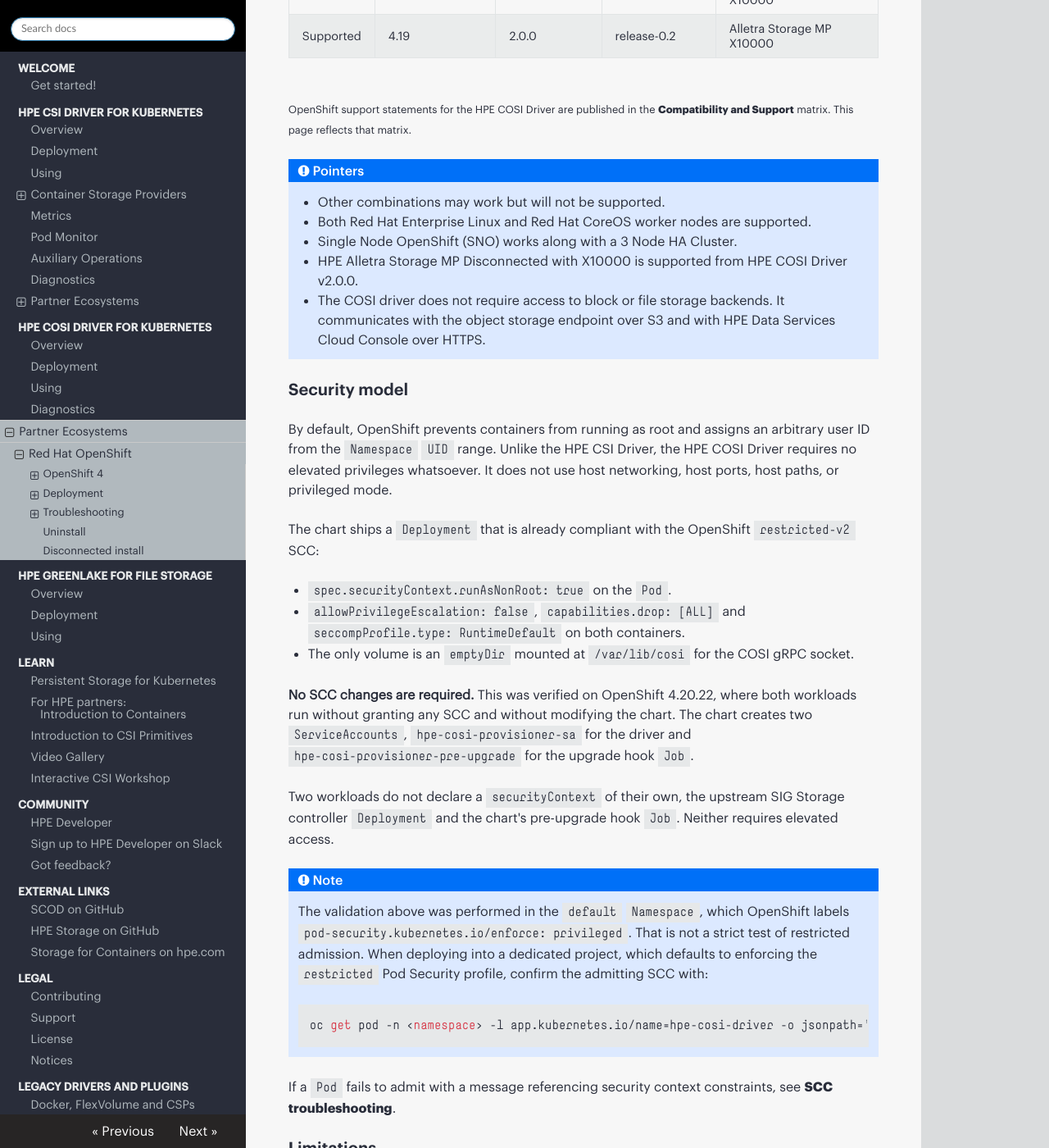
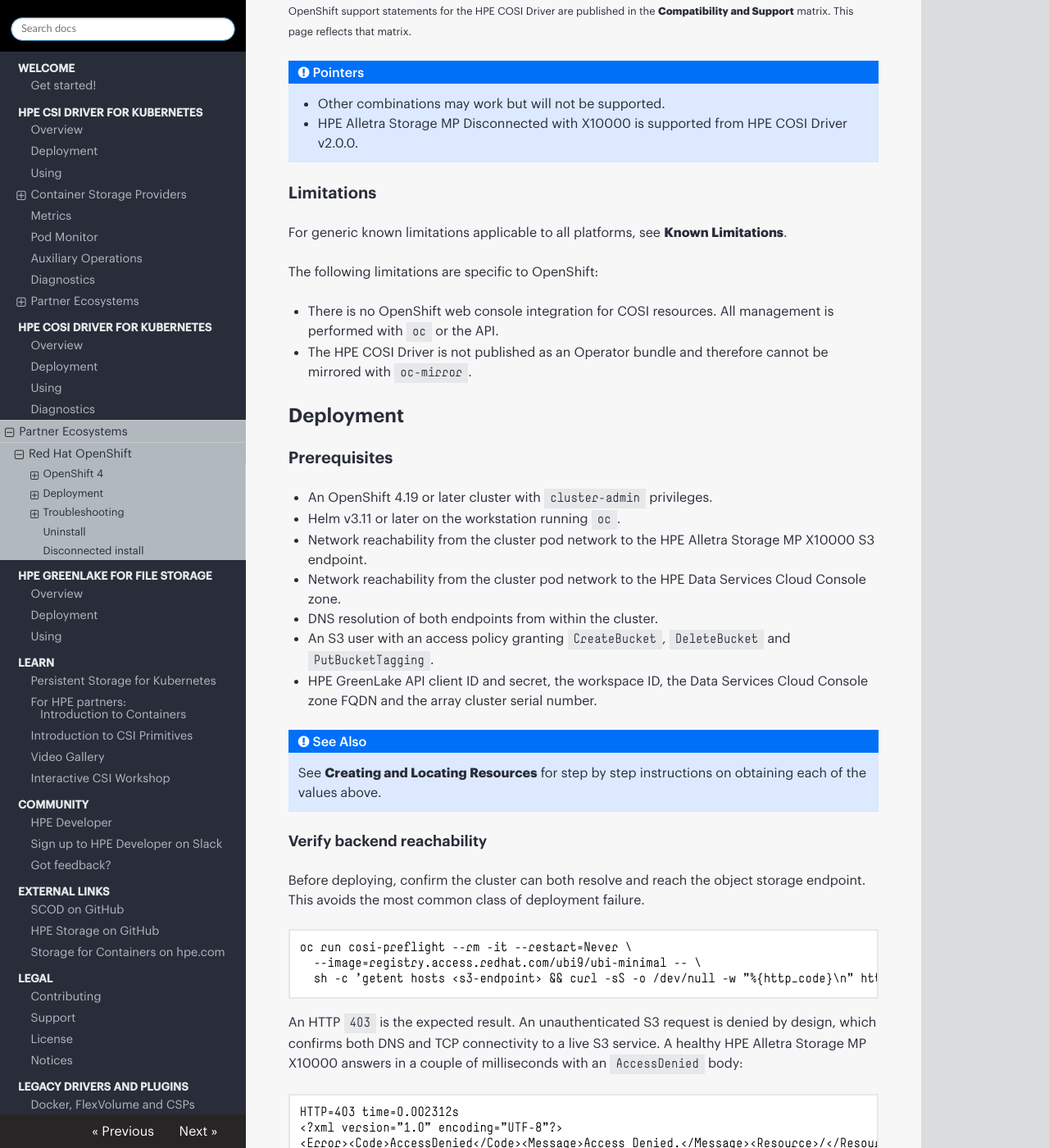
Before and after one commit to hpe-storage/scod, an MkDocs documentation site: the page built from docs/cosi_driver/partners/redhat_openshift/index.md, in a window 1280 px wide and 1400 px high, scrolled down 1493 px. Shown: the whole window at 82% size. Built offline with MkDocs 1.6.1, drawn with Linux system fonts in a browser that asks for light colours; nearby versions of some CDN libraries; some of the changed text lies outside the part shown.

Commit message:
Address review comments from partner ecosystem
Signed-off-by: Vivek Vishnu Narayanan <vivek-vishnu.narayanan@hpe.com>

```diff
--- a/docs/cosi_driver/partners/redhat_openshift/index.md
+++ b/docs/cosi_driver/partners/redhat_openshift/index.md
@@ -1,24 +1,23 @@
 # Overview
-HPE and Red Hat have a long standing partnership to provide jointly supported software, platform and services with the absolute best customer experience in the industry.
 
-Red Hat OpenShift uses open source Kubernetes and various other components to deliver a PaaS experience that benefits both developers and operations. This page serves as the authoritative source for deploying the HPE COSI Driver for Kubernetes on Red Hat OpenShift.
+HPE and Red Hat have a long standing partnership to deliver enterprise software on the Red Hat OpenShift platform. The HPE COSI Driver for Kubernetes is supported by HPE on Red Hat OpenShift.
 
 [TOC]
 
 ## OpenShift 4
 
-The HPE COSI Driver is deployed using the [Helm chart](https://artifacthub.io/packages/helm/hpe-storage/hpe-cosi-driver) published on Artifact Hub, alongside the upstream SIG Storage Container Object Storage Interface (COSI) controller and `CRDs`.
+The HPE COSI Driver is deployed using the [Helm chart](https://artifacthub.io/packages/helm/hpe-storage/hpe-cosi-driver) published on Artifact Hub, alongside the upstream SIG Storage Container Object Storage Interface (COSI) controller and `CRDs`. Refer to the [Deployment](../../deployment.md) page for installation instructions, [adding a storage backend](../../deployment.md#add_an_hpe_storage_backend), and the [Using](../../using.md) page for COSI resource configuration.
 
 !!! important
     Container Object Storage Interface (COSI) is a Kubernetes SIG Storage project and the `objectstorage.k8s.io` API is at `v1alpha1`. The API is subject to change between releases. Evaluate accordingly before using in production.
 
-### Tested combinations
+### Supported combinations
 
-| Status        | Red Hat OpenShift | HPE COSI Driver | SIG Storage COSI | Container Storage Providers |
-| ------------- | ----------------- | --------------- | ---------------- | --------------------------- |
-| Supported     | 4.21              | 2.0.0           | release-0.2      | Alletra Storage MP X10000   |
-| Supported     | 4.20              | 2.0.0           | release-0.2      | Alletra Storage MP X10000   |
-| Supported     | 4.19              | 2.0.0           | release-0.2      | Alletra Storage MP X10000   |
+| Status        | Red Hat OpenShift | Container Storage Providers |
+| ------------- | ----------------- | --------------------------- |
+| Supported     | 4.21              | Alletra Storage MP X10000   |
+| Supported     | 4.20              | Alletra Storage MP X10000   |
+| Supported     | 4.19              | Alletra Storage MP X10000   |
 
 <small>
  <br />OpenShift support statements for the HPE COSI Driver are published in the [Compatibility and Support](../../index.md#compatibility_and_support) matrix. This page reflects that matrix.
@@ -26,40 +25,16 @@
 
 !!! seealso "Pointers"
     - Other combinations may work but will not be supported.
-    - Both Red Hat Enterprise Linux and Red Hat CoreOS worker nodes are supported.
-    - Single Node OpenShift (SNO) works along with a 3 Node HA Cluster.
     - HPE Alletra Storage MP Disconnected with X10000 is supported from HPE COSI Driver v2.0.0.
-    - The COSI driver does not require access to block or file storage backends. It communicates with the object storage endpoint over S3 and with HPE Data Services Cloud Console over HTTPS.
-
-### Security model
-
-By default, OpenShift prevents containers from running as root and assigns an arbitrary user ID from the `Namespace` `UID` range. Unlike the HPE CSI Driver, the HPE COSI Driver requires no elevated privileges whatsoever. It does not use host networking, host ports, host paths, or privileged mode.
-
-The chart ships a `Deployment` that is already compliant with the OpenShift `restricted-v2` SCC:
-
-- `spec.securityContext.runAsNonRoot: true` on the `Pod`.
-- `allowPrivilegeEscalation: false`, `capabilities.drop: [ALL]` and `seccompProfile.type: RuntimeDefault` on both containers.
-- The only volume is an `emptyDir` mounted at `/var/lib/cosi` for the COSI gRPC socket.
-
-**No SCC changes are required.** This was verified on OpenShift 4.20.22, where both workloads run without granting any SCC and without modifying the chart. The chart creates two `ServiceAccounts`, `hpe-cosi-provisioner-sa` for the driver and `hpe-cosi-provisioner-pre-upgrade` for the upgrade hook `Job`.
-
-Two workloads do not declare a `securityContext` of their own, the upstream SIG Storage controller `Deployment` and the chart's pre-upgrade hook `Job`. Neither requires elevated access.
-
-!!! note
-    The validation above was performed in the `default` `Namespace`, which OpenShift labels `pod-security.kubernetes.io/enforce: privileged`. That is not a strict test of restricted admission. When deploying into a dedicated project, which defaults to enforcing the `restricted` Pod Security profile, confirm the admitting SCC with:
-
-        oc get pod -n <namespace> -l app.kubernetes.io/name=hpe-cosi-driver -o jsonpath='{.items[*].metadata.annotations.openshift\.io/scc}'
-
-If a `Pod` fails to admit with a message referencing security context constraints, see [SCC troubleshooting](#scc_troubleshooting).
 
 ### Limitations
 
-- The `objectstorage.k8s.io` API is `v1alpha1`. `Bucket`, `BucketClaim`, `BucketAccess`, `BucketClass` and `BucketAccessClass` resources may not be portable across COSI releases.
-- Only the `s3` protocol is supported.
+For generic known limitations applicable to all platforms, see [Known Limitations](../../index.md#known_limitations).
+
+The following limitations are specific to OpenShift:
+
 - There is no OpenShift web console integration for COSI resources. All management is performed with `oc` or the API.
-- The HPE COSI Driver is not published as an Operator bundle and therefore cannot be mirrored with `oc-mirror`. See [Disconnected install](#disconnected_install).
-- Deleting a `BucketClaim` backed by a `BucketClass` with `deletionPolicy: Delete` removes the bucket and its contents on the backend. There is no undo.
-- See the [known limitations](../../index.md#known_limitations) common to all platforms. Notably, creating `BucketClaim` or `BucketAccess` resources in parallel can cause failures, and `Bucket` failure events may only be visible in the "default" `Namespace`.
+- The HPE COSI Driver is not published as an Operator bundle and therefore cannot be mirrored with `oc-mirror`.
 
 ## Deployment
 
```
